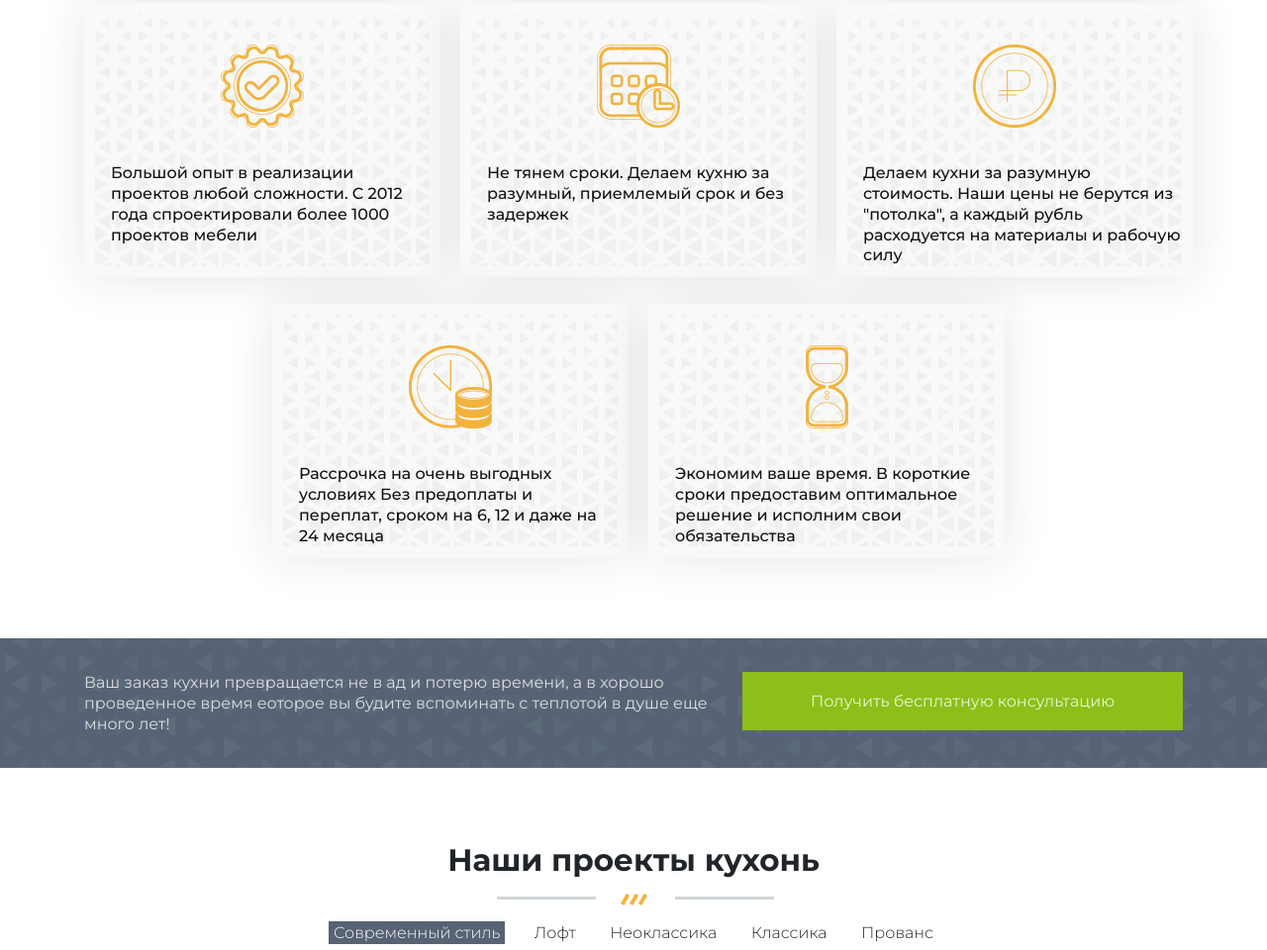
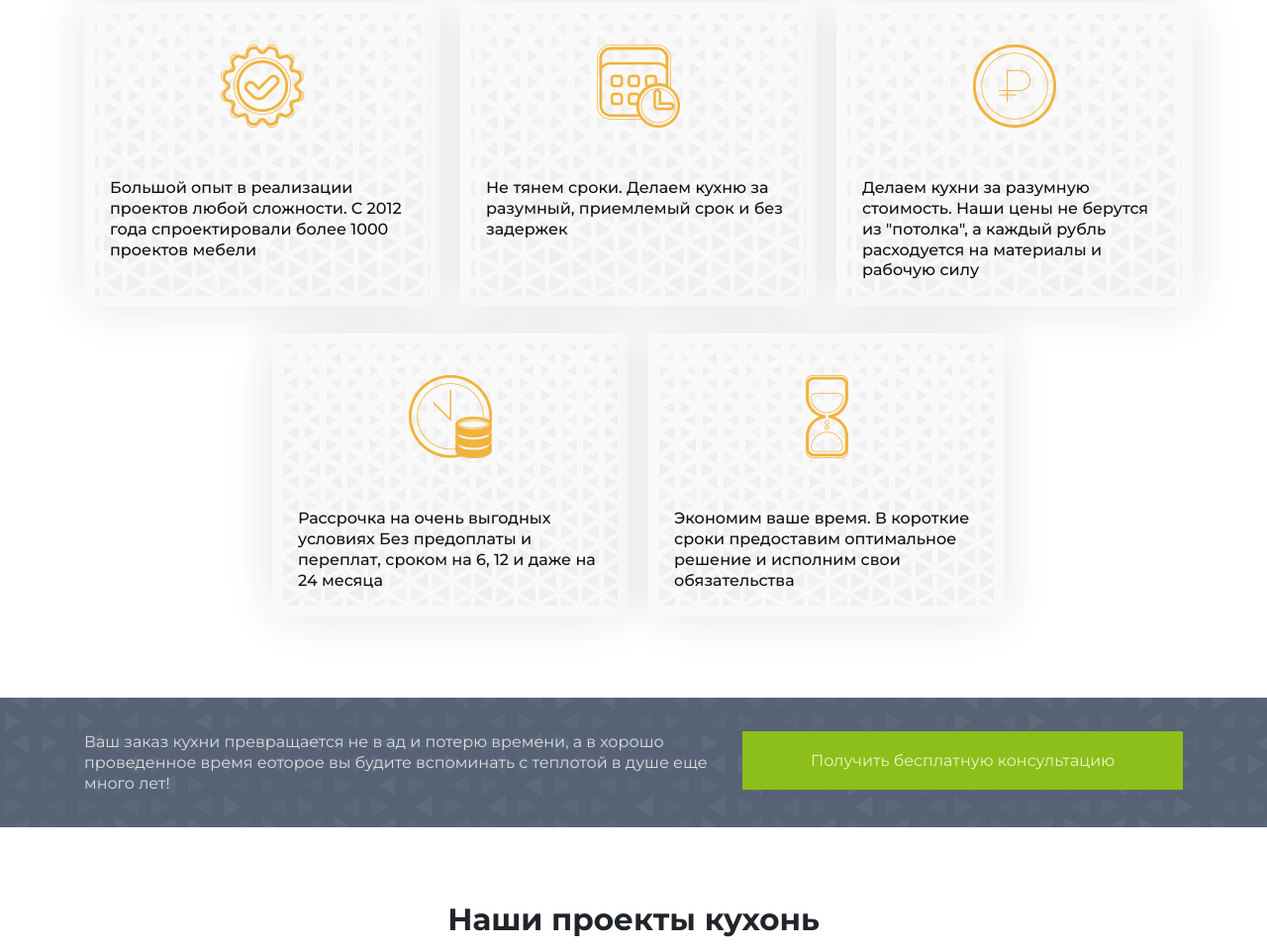
Before and after one commit to VladislavVB/algoritmAstra, a website: page src/index.html in a window 1280 px wide. Shown: the part 959-1919 px from the top of the page at 99% size. Drawn offline with nearby package versions, Linux system fonts and the light colour scheme.

Commit message:
fix choose

```diff
--- a/src/sass/templates/_choose.sass
+++ b/src/sass/templates/_choose.sass
@@ -59,7 +59,7 @@
     margin-top: 31px
     margin-bottom: 36px
 .choose-card-description
-    margin-left: 16px
+    padding: 15px
     color: $choosetext
 .choose-card-content
     display: flex
```
Also changed, not shown: src/css/style.css, 1 other file.
